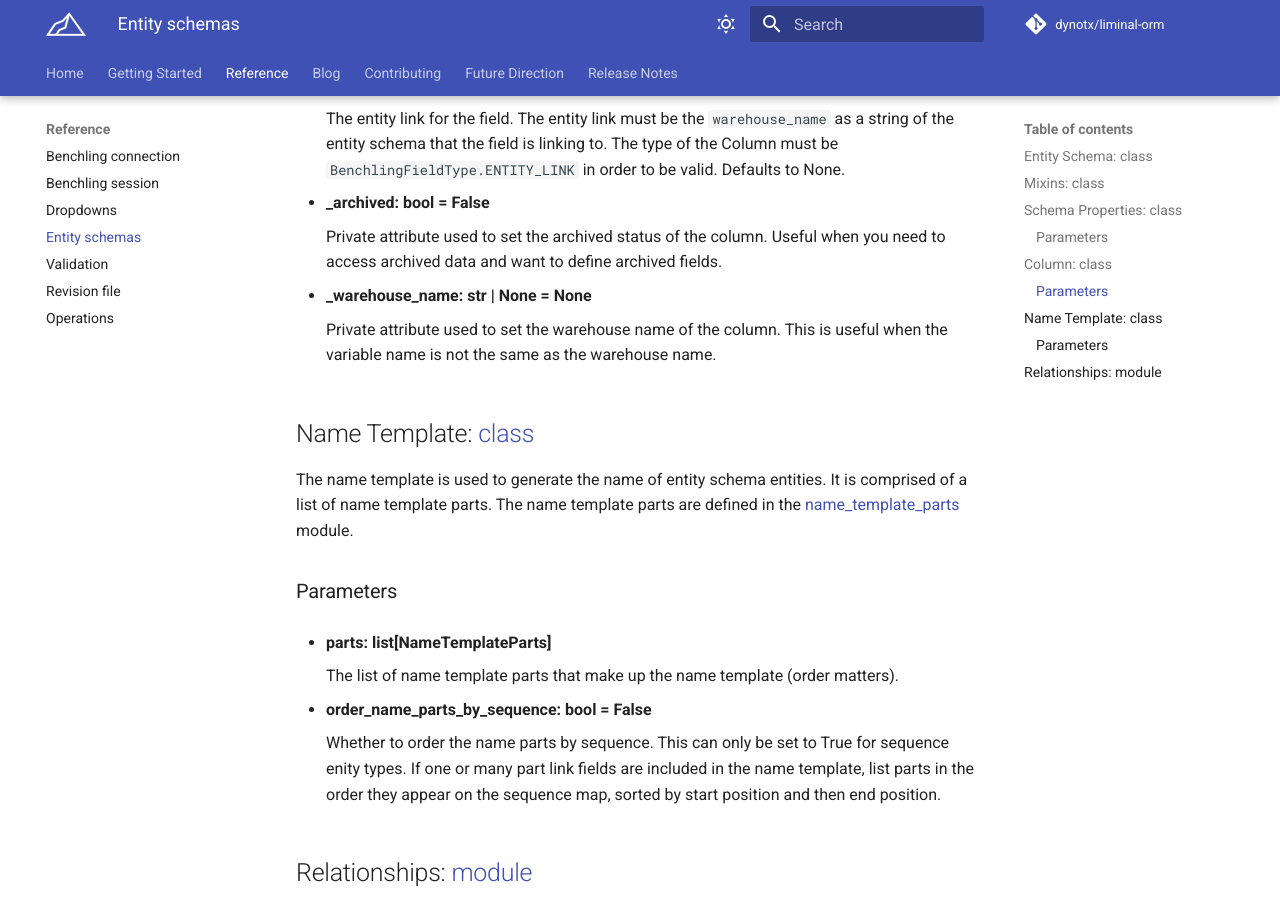
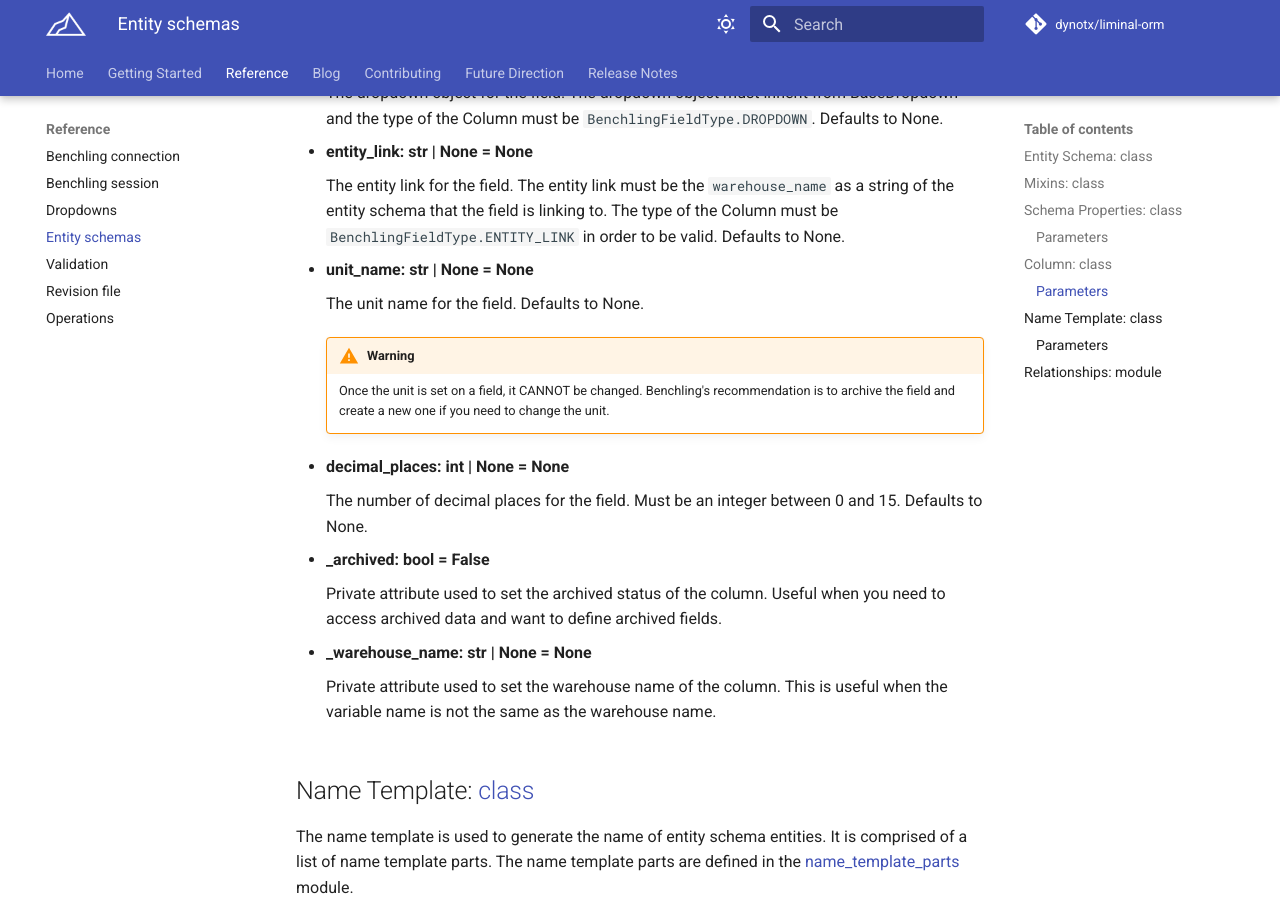
Before and after one commit to twigbio/liminal-orm, an MkDocs documentation site: the page built from docs/reference/entity-schemas.md, in a window 1280 px wide and 900 px high, scrolled down 4166 px. Built offline with MkDocs 1.6.1 and Material for MkDocs 9.7.7, drawn with Linux system fonts in a browser that asks for light colours; comment, search, counter and statistics services are not loaded; some of the changed text lies outside the part shown.

Commit message:
update docs

```diff
--- a/docs/reference/entity-schemas.md
+++ b/docs/reference/entity-schemas.md
@@ -40,7 +40,7 @@ class Pizza(BaseModel, CustomEntityMixin):
 
     dough = Column(name="dough", type=BenchlingFieldType.ENTITY_LINK, required=True, entity_link="dough")
     cook_temp = Column(name="cook_temp", type=BenchlingFieldType.INTEGER, required=False)
-    cook_time = Column(name="cook_time", type=BenchlingFieldType.INTEGER, required=False)
+    cook_time = Column(name="cook_time", type=BenchlingFieldType.INTEGER, required=False, unit_name"second")
     toppings = Column(name="toppings", type=BenchlingFieldType.DROPDOWN, required=False, dropdown=Toppings)
     customer_review = Column(name="customer_review", type=BenchlingFieldType.INTEGER, required=False)
     slices = Column(name="slices", type=BenchlingFieldType.ENTITY_LINK, required=False, is_multi=True, entity_link="slice")
@@ -118,6 +118,10 @@ All Liminal entity schema classes must inherit from one of the mixins in the [mi
     - `'amino_acids_ignore_case'`: only supported for amino acid sequence entity types. hasUniqueResidues=True
     - `'amino_acids_exact_match'`: only supported for amino acid sequence entity types. hasUniqueResidues=True, areUniqueResiduesCaseSensitive=True
 
+- **show_bases_in_expanded_view: bool | None = None**
+
+    Whether the bases should be shown in the expanded view of the entity.
+
 - **_archived: bool | None = None**
 
     Private attribute used to set the archived status of the schema.
@@ -169,6 +173,17 @@ All Liminal entity schema classes must inherit from one of the mixins in the [mi
 
     The entity link for the field. The entity link must be the `warehouse_name` as a string of the entity schema that the field is linking to. The type of the Column must be `BenchlingFieldType.ENTITY_LINK` in order to be valid. Defaults to None.
 
+- **unit_name: str | None = None**
+
+    The unit name for the field. Defaults to None.
+
+    !!! warning
+        Once the unit is set on a field, it CANNOT be changed. Benchling's recommendation is to archive the field and create a new one if you need to change the unit.
+
+- **decimal_places: int | None = None**
+
+    The number of decimal places for the field. Must be an integer between 0 and 15. Defaults to None.
+
 - **_archived: bool = False**
 
     Private attribute used to set the archived status of the column.  Useful when you need to access archived data and want to define archived fields.
```
